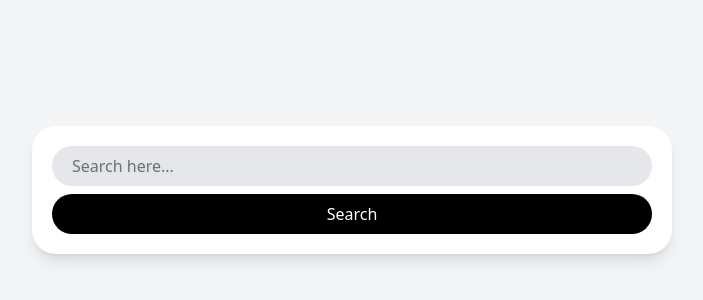
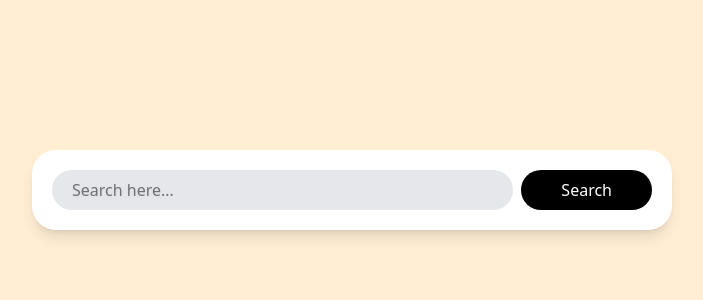
Before and after one commit to superdols/carrot-market-reloaded, a Next.js app: page / in a window 1280 px wide. Shown: the part 210-510 px from the top of the page, without its empty margins (288-991 px from the left). Built offline with nearby package versions, Linux system fonts and the light colour scheme.

Commit message:
Responsive Modifiers

```diff
--- a/app/page.tsx
+++ b/app/page.tsx
@@ -1,13 +1,13 @@
 export default function Home() {
 	return (
-		<main className="bg-gray-100 h-screen flex items-center justify-center p-5">
-			<div className="bg-white shadow-lg p-5 rounded-3xl w-full max-w-screen-sm flex flex-col gap-2">
+		<main className="bg-gray-100 sm:bg-red-100 md:bg-green-100 lg:bg-cyan-100 xl:bg-orange-100 2xl:bg-purple-100 h-screen flex items-center justify-center p-5">
+			<div className="bg-white shadow-lg p-5 rounded-3xl w-full max-w-screen-sm flex md:flex-row flex-col gap-2">
 				<input
 					className="w-full rounded-full h-10 bg-gray-200 pl-5 outline-none ring ring-transparent focus:ring-orange-500 focus:ring-offset-2 transition-shadow placeholder:drop-shadow"
 					type="text"
 					placeholder="Search here..."
 				/>
-				<button className="bg-black text-white py-2 rounded-full active:scale-90 focus:scale-90 transition-transform font-medium outline-none">
+				<button className="bg-black text-white py-2 rounded-full active:scale-90 focus:scale-90 transition-transform font-medium outline-none md:px-10">
 					Search
 				</button>
 			</div>
```
